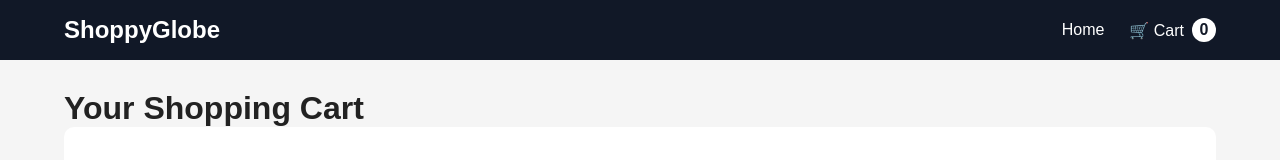
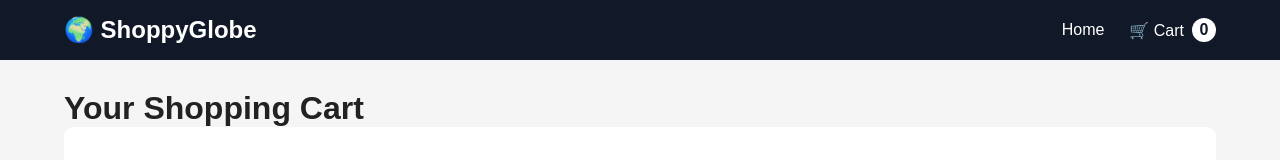
Before and after one commit to Sujaltonge384/ShoppyGlobe-E-commerce-Application, a React (Vite) app: page /cart in a window 1280 px wide. Shown: the top 160 px of the page. Built offline with nearby package versions, Linux system fonts and the light colour scheme.

Commit message:
Improve header navigation and cart display

```diff
--- a/src/components/Header.jsx
+++ b/src/components/Header.jsx
@@ -9,7 +9,7 @@ function Header() {
     <header className="header">
       <div className="header-container">
         <Link to="/" className="logo">
-          ShoppyGlobe
+          🌍 ShoppyGlobe
         </Link>
 
         <nav className="nav">
@@ -17,7 +17,9 @@ function Header() {
 
           <Link to="/cart" className="cart-link">
             🛒 Cart
-            <span className="cart-count">{cartCount}</span>
+            <span className="cart-count">
+              {cartCount}
+            </span>
           </Link>
         </nav>
       </div>
```
